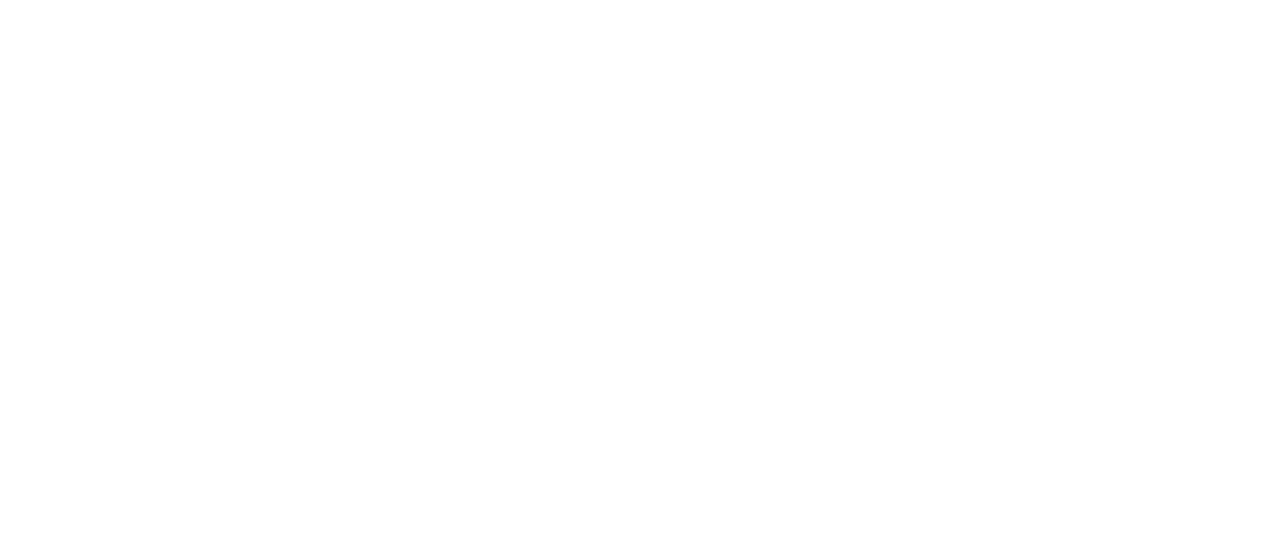
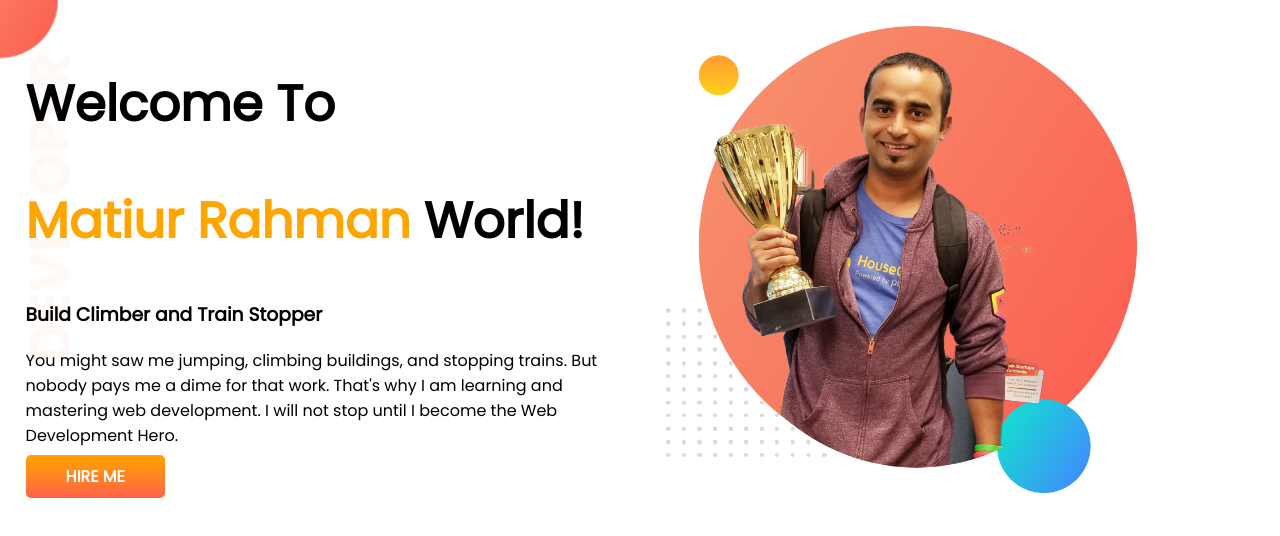
Before and after one commit to matiurjewel/developer-portfolio, a plain HTML site: page index.html in a window 1280 px wide. Drawn offline with Linux system fonts and the light colour scheme.

Commit message:
top banner commit

```diff
--- a/index.html
+++ b/index.html
@@ -5,9 +5,25 @@
     <meta http-equiv="X-UA-Compatible" content="IE=edge">
     <meta name="viewport" content="width=device-width, initial-scale=1.0">
     <title>Jewel Portfolio</title>
+    <link rel="preconnect" href="https://fonts.googleapis.com">
+    <link rel="preconnect" href="https://fonts.gstatic.com" crossorigin>
+    <link href="https://fonts.googleapis.com/css2?family=Poppins&display=swap" rel="stylesheet">
     <link rel="stylesheet" href="style.css">
 </head>
 <body>
+   <section class="top-banner">
+        <div class="half-width">
+            <h1>Welcome To</h1>
+            <h1><span class="orange-color">Matiur Rahman</span> World!</h1>
+            <h3>Build Climber and Train Stopper</h3>
+            <p>You might saw me jumping, climbing buildings, and stopping trains. But nobody pays me a dime for that work. That's why I am learning and mastering web development. I will not stop until I become the Web Development Hero.</p>
+            <a class="link-btn" target="blank" href="www.linkedin.com/in/matiur-rahman-009810a8">HIRE ME</a>
+        </div>
 
+
+        <div class="half-width">
+            <img src="images/jhankar.png" alt="">
+        </div>
+    </section>
 </body>
 </html>
--- a/style.css
+++ b/style.css
@@ -0,0 +1,39 @@
+body {
+    font-family: 'Poppins', sans-serif;
+    margin: 0;
+}
+
+h1 {
+    font-size: 50px;
+}
+
+.orange-color {
+    color: orange;
+}
+
+section {
+    display: flex;
+}
+
+.half-width {
+    width: 50%;
+    padding: 2%;
+}
+
+.half-width img {
+    width: 80%;
+}
+
+.link-btn {
+    text-decoration: none;
+    color: white;
+    padding: 10px 40px;
+    font-weight: 700;
+    background-image: linear-gradient(orange, tomato);
+    border-radius: 5px;
+}
+
+.top-banner {
+    background-image: url(images/top-banner.png);
+    background-repeat: no-repeat;
+}
```
Also changed, not shown: images/dream-bg.png (added), images/exp-bg.png (added), images/jhankar.png (added), images/jhankar2.png (added), images/my-bg.png (added), images/my-bg2.png (added), images/top-banner.png (added).
